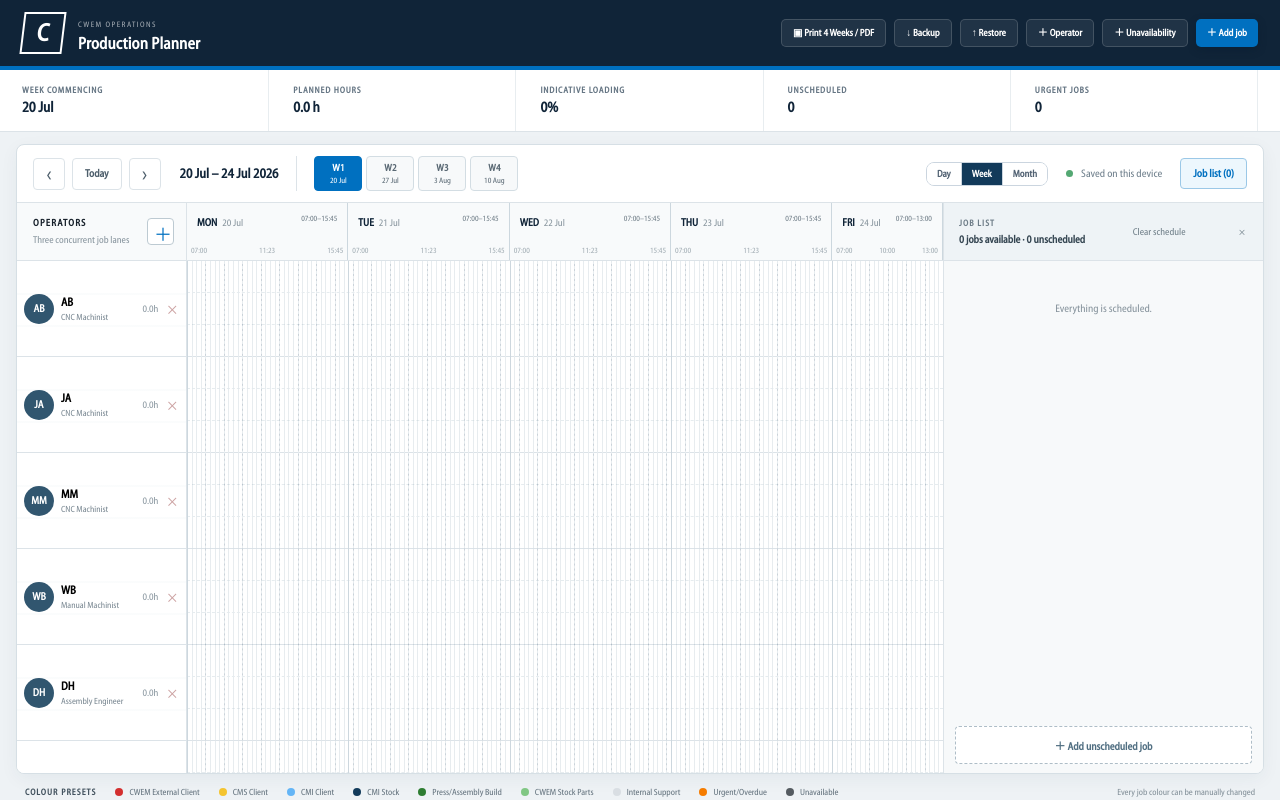
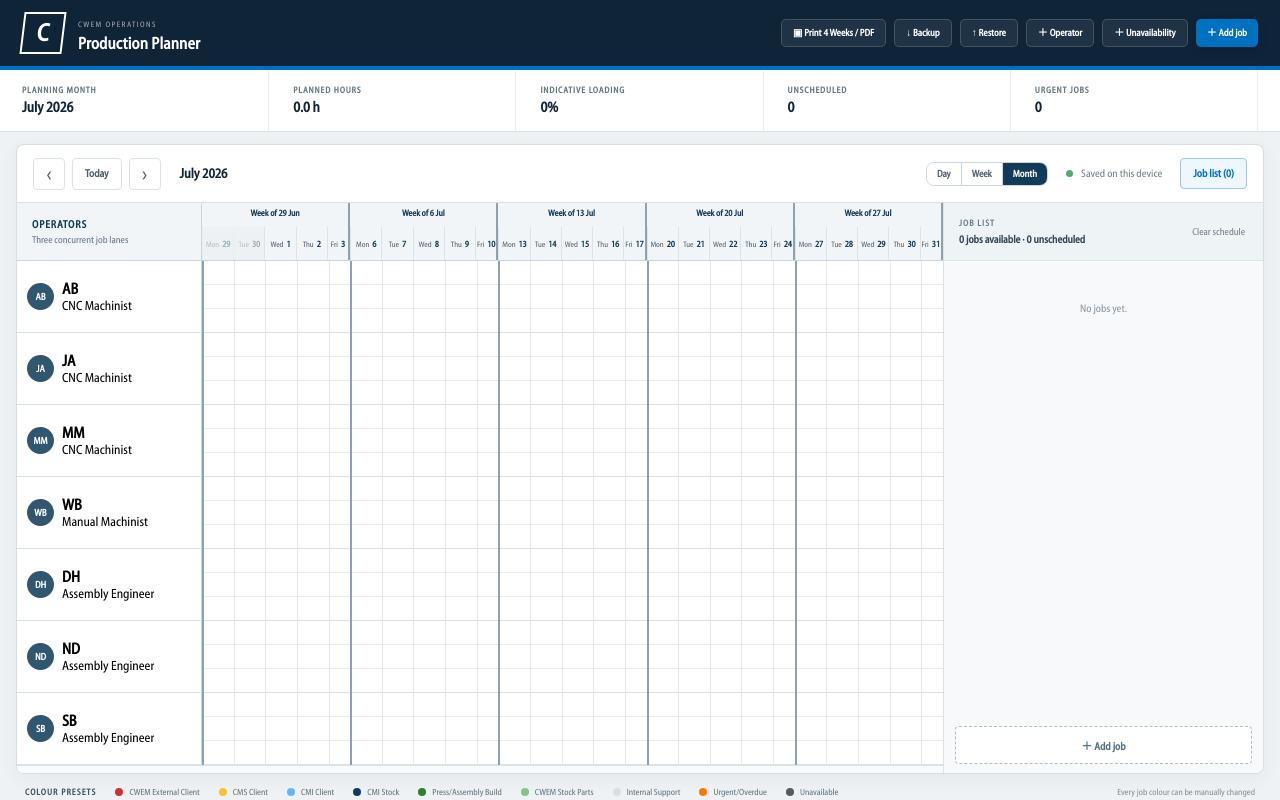
Before and after one commit to andcarCWEM/CWEM-Production-Planner, a React (Vite) app: page / in a window 1280 px wide. Built offline with nearby package versions, Linux system fonts and the light colour scheme.

Commit message:
Default planner to current month view

```diff
--- a/src/ProductionPlanner.tsx
+++ b/src/ProductionPlanner.tsx
@@ -111,7 +111,7 @@ export default function ProductionPlanner(){
   const [weekStart,setWeekStart]=useState(()=>mondayOf(new Date()));
   const [monthCursor,setMonthCursor]=useState(()=>{const now=new Date();return new Date(now.getFullYear(),now.getMonth(),1);});
   const [dayCursor,setDayCursor]=useState(()=>workingDay(new Date()));
-  const [viewMode,setViewMode]=useState<"day"|"week"|"month">("week");
+  const [viewMode,setViewMode]=useState<"day"|"week"|"month">("month");
   const [selectedId,setSelectedId]=useState<string|null>(null);
   const [editor,setEditor]=useState<Job|null>(null);
   const [startText,setStartText]=useState("07:00");
```
